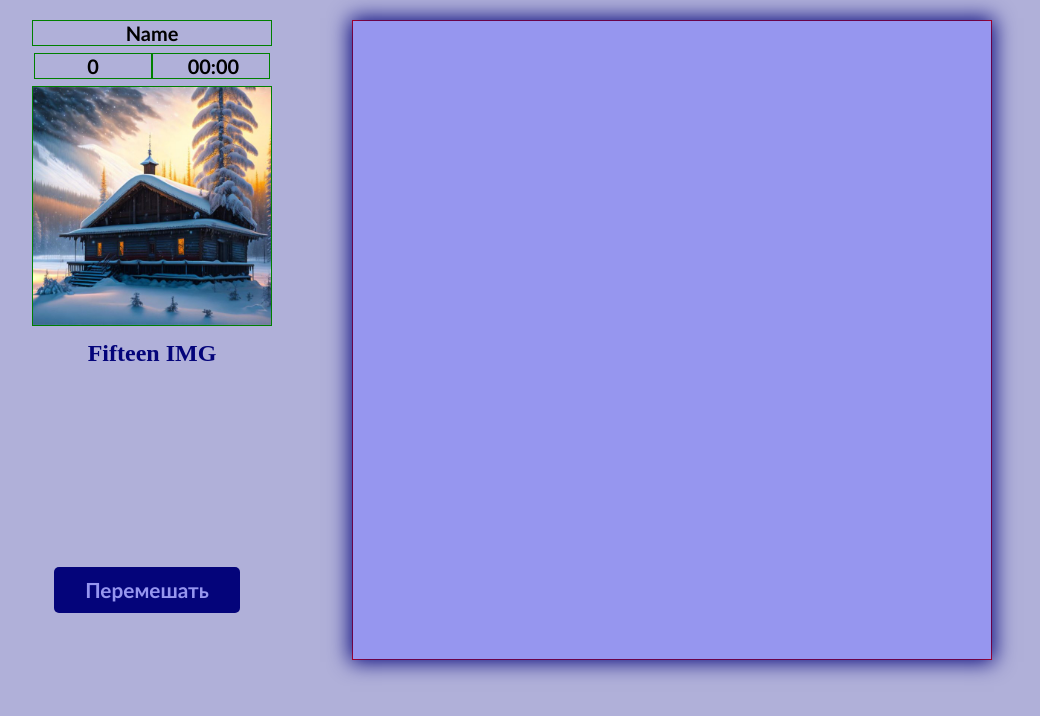
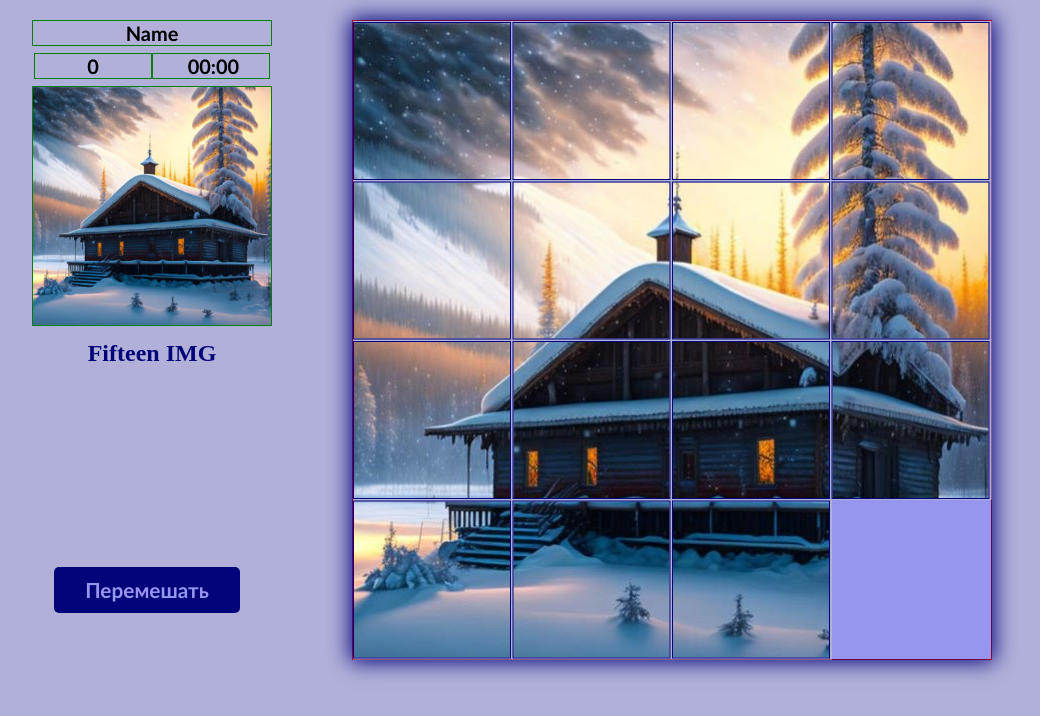
Before and after one commit to IvBIN/FifteenIMGv2, a PHP site: page / in a window 1280 px wide. Shown: the part 70-786 px from the top of the page, without its empty margins (118-1158 px from the left). Run offline with PHP 8.4, Linux system fonts and the light colour scheme.

Commit message:
update 16/01/24

```diff
--- a/app/css/styles.css
+++ b/app/css/styles.css
@@ -259,87 +259,87 @@
         background-image: url("/app/images/siberia-nature.jpg");
         background-size: auto;
         /*background-position: center up;*/
-    background-position: 25% 0%;
+        background-position: 32% 0%;
     }
 
     .itemVal_2 {
         background-image: url("/app/images/siberia-nature.jpg");
         background-size: auto;
         /*background-position: center up;*/
-    background-position: 50% 0%;
+        background-position: 64% 0%;
     }
 
     .itemVal_3 {
         background-image: url("/app/images/siberia-nature.jpg");
         background-size: auto;
         /*background-position: right up;*/
-    background-position: 75% 0%;
+        background-position: 97% 0%;
     }
 
     .itemVal_4 {
         background-image: url("/app/images/siberia-nature.jpg");
         background-size: auto;
-    background-position: 0% 25%;
+        background-position: 0% 32%;
     }
 
     .itemVal_5 {
         background-image: url("/app/images/siberia-nature.jpg");
         background-size: auto;
-    background-position: 25% 25%;
+        background-position: 32% 32%;
     }
 
     .itemVal_6 {
         background-image: url("/app/images/siberia-nature.jpg");
         background-size: auto;
-    background-position: 50% 25%;
+        background-position: 64% 32%;
     }
 
     .itemVal_7 {
         background-image: url("/app/images/siberia-nature.jpg");
         background-size: auto;
-    background-position: 75% 25%;
+        background-position: 97% 32%;
     }
 
     .itemVal_8 {
         background-image: url("/app/images/siberia-nature.jpg");
         background-size: auto;
-    background-position: 0% 50%;
+        background-position: 0% 64%;
     }
 
     .itemVal_9 {
         background-image: url("/app/images/siberia-nature.jpg");
         background-size: auto;
-    background-position: 25% 50%;
+        background-position: 33% 64%;
     }
 
     .itemVal_10 {
         background-image: url("/app/images/siberia-nature.jpg");
         background-size: auto;
-    background-position: 50% 50%;
+        background-position: 63% 64%;
     }
 
     .itemVal_11 {
         background-image: url("/app/images/siberia-nature.jpg");
         background-size: auto;
-    background-position: 75% 50%;
+        background-position: 97% 64%;
     }
 
     .itemVal_12 {
         background-image: url("/app/images/siberia-nature.jpg");
         background-size: auto;
-    background-position: 0% 75%;
+        background-position: 0% 97%;
     }
 
     .itemVal_13 {
         background-image: url("/app/images/siberia-nature.jpg");
         background-size: auto;
-    background-position: 25% 75%;
+        background-position: 33% 97%;
     }
 
     .itemVal_14 {
         background-image: url("/app/images/siberia-nature.jpg");
         background-size: auto;
-    background-position: 50% 75%;
+        background-position: 64% 97%;
     }
 
 
@@ -352,7 +352,7 @@
 
     }
 
-}
+/*}*/
 
 /*.shufButton {*/
 /*    color: #9696EFFF;*/
--- a/app/script/script.js
+++ b/app/script/script.js
@@ -19,13 +19,40 @@
 // page.appendChild(h1);
 // h1.innerText = ' "Пятнашки" (Fifteen)';
 
-const page = document.getElementById("game1");
+// const page = document.getElementById("game1");
 
 // const game_Sh = document.createElement("div");   // Область для фикасции поля при перемешивании
-const game_Sh = document.getElementById("game_Shuffle");   // Область для фикасции поля при перемешивании
+// const game_Sh = document.getElementById("game_Shuffle");   // Область для фикасции поля при перемешивании
 // game_Sh.classList.add("game_Sh");
 // game_Sh.setAttribute("id", "game_Shuffle");
 // page.appendChild(game_Sh);
+
+// ********* Загрузка файла *********
+let img = document.querySelector("#img");
+let file = document.querySelector("#file");
+
+file.addEventListener("change", () => {
+    let fImg = file.files[0];
+    if (fImg) {
+        img.src = URL.createObjectURL(fImg);
+        localStorage.setItem("myImage", img.src);
+
+        // const imgBVal = document.querySelector("#itemV_");
+        // imgBVal.src = img;
+    }
+
+
+})
+
+const imgBVal = document.querySelector("#itemV_");
+// imgBVal.style.backgroundImage = url('app/images/airplane.jpg');
+
+console.log(imgBVal);
+
+
+// ****** Звуковые файлы ********
+let game_audio = new Audio();
+game_audio.src = "app/sound/Silver.mp3";
 
 
 // const game = document.createElement("div");
@@ -39,13 +66,20 @@
     // buttonVal.innerText = val;
     buttonVal.classList.add("itemVal");
     buttonVal.classList.add("itemVal_"+val);
+    buttonVal.setAttribute("id","itemV_");
 
     // button.innerText = val;
     button.classList.add("item");
 
     button.setAttribute("data-matrix-id", val);
 
+    // const imgBVal = document.querySelector("#itemV_"+val);
+    // imgBVal.src = img;
+
 };
+
+
+
 
 // document.body.appendChild(game);
 // game.classList.add("game");
@@ -103,7 +137,7 @@
     if (minutes === 60 && seconds === 60) {
         clearInterval(timerId);
     }
-    console.log(minutes, seconds);
+    // console.log(minutes, seconds);
 }
 
 
@@ -118,7 +152,7 @@
 
 // console.log(matrix);
 
-//**** Helpers *****
+//****  *****
 function getMatrix(arr) {
     const matrix = [[], [], [], []];
     let y = 0;
@@ -202,7 +236,9 @@
     setTimeout(() => {
         update();
         timerId = setInterval(update,1000);
+        game_audio.play();
     }, 5000);
+    // game_audio.play();
 
 
 })
@@ -243,15 +279,6 @@
     return validCoords;
 }
 
-
-
-// function shuffleArray(arr){
-//     return arr
-//         .map(value => ({value, sort: Math.random()}))
-//         .sort((a, b) => a.sort - b.sort)
-//         .map(({value}) => value)
-// }
-
 //3.Перемещение элементов при клике *****************
 
 const blankNumber = 15; //!!!Значение кнопки пустой (Должно быть 16)
@@ -273,10 +300,6 @@
     const isValid = isValidForSwap(buttonCoords, blankCoords);  //Сравнение координат элементов (возможные к перемещению)
     // console.log(isValid);
 
-    let minutes = 0;
-    let seconds = 0;
-
-
     if (isValid) {
         swap(blankCoords, buttonCoords, matrix);
         setPositionItems(matrix);
@@ -284,8 +307,6 @@
     score +=1;
     headScore.innerText = +score;
 
-    // update();
-    // timerId = setInterval(update,1000);
 })
 
 
@@ -354,6 +375,7 @@
         case 'right':
             buttonCoords.x -=1;
             break;
+
     }
 
     if (buttonCoords.y >=maxIndexMatrix || buttonCoords.y < 0 ||  // Проверка на валидность координат
@@ -363,10 +385,15 @@
 
     if (event.key.includes('Arrow')) {
         score +=1;
+        headScore.innerText = +score;
+
+        console.log(score);
     }
+
 
     swap(blankCoords, buttonCoords, matrix); // Замена координат
     setPositionItems(matrix);
+
 })
 
 // headScore.innerText = score;
@@ -398,7 +425,7 @@
     }, 200);
 }
 
-function UpdateImageUrl {
-    const imageUrl = imgUrl.value;
-    img.setAttribute('src',imageUrl)
-}
+// function UpdateImageUrl {
+//     const imageUrl = imgUrl.value;
+//     img.setAttribute('src',imageUrl)
+// }
--- a/index.php
+++ b/index.php
@@ -43,7 +43,7 @@
                             <label for="picture">Загрузить картинку</label>
                             <input type="file"
                                    name="picture"
-                                   id="field_picture"
+                                   id="file"
                                    class="form-control"
                                    maxlength="24"
                                    placeholder="Загрузите картинку">
@@ -65,7 +65,7 @@
                                 <span class="timer" id="timer"><span class="min">&nbsp;00</span>:<span class="sec">00</span></span>
 
                             </div>
-                            <img class="img_result" src="/app/images/siberia-nature.jpg" alt="result">
+                            <img class="img_result" src="/app/images/siberia-nature.jpg" alt="result" id="img">
                             <span class="gametitle" id="gametitle">Fifteen IMG</span>
                         </div>
                         <button class="shufButton" id="shuffle">Перемешать</button>
```
Also changed, not shown: app/images/airplane.jpg (added), app/images/mountian.jpg (added), 2 other files. Lines whose indentation alone changed are shown as unchanged.
